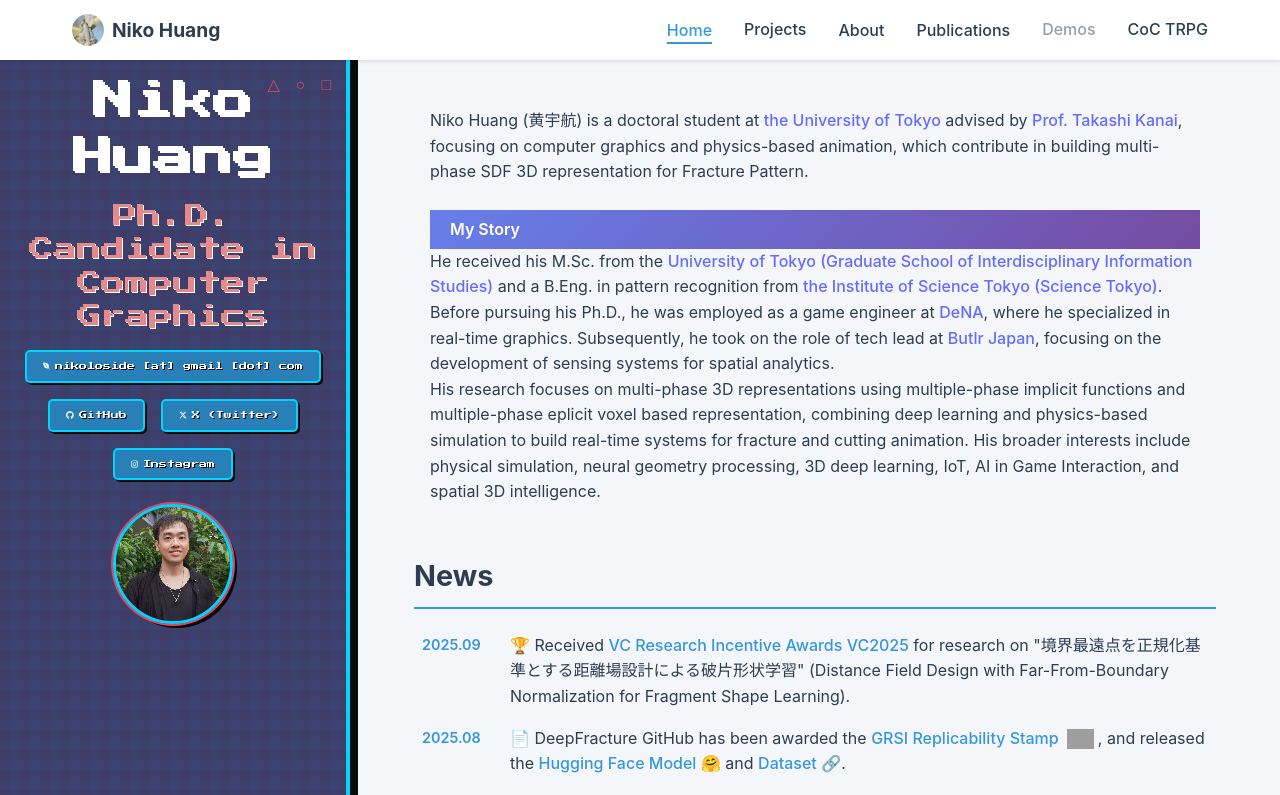
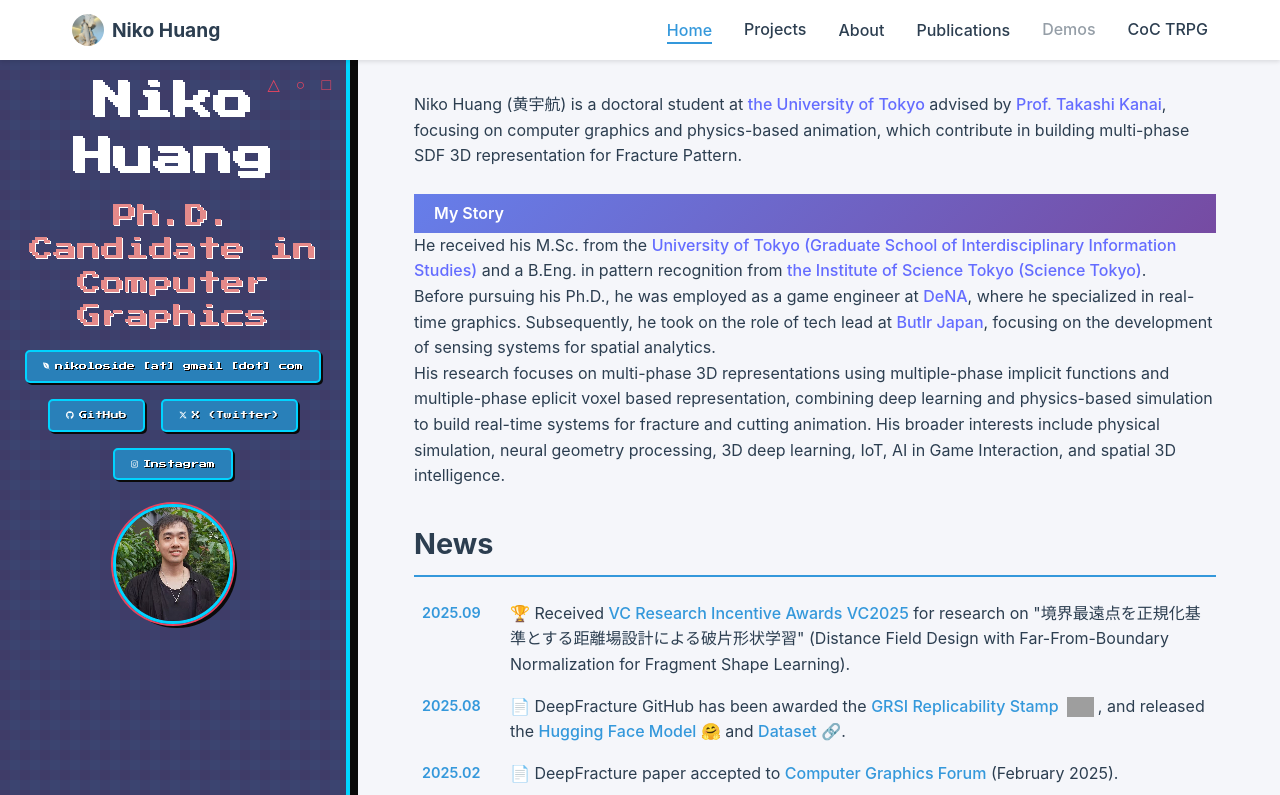
Before and after one commit to nikoloside/nikoloside.github.io, a React (Vite) app: page / in a window 1280 px wide. Shown: the top 795 px of the page. Built offline with nearby package versions, Linux system fonts and the light colour scheme; grey boxes are pictures that could not be loaded.

Commit message:
Expand the text in sp page

```diff
--- a/src/App.css
+++ b/src/App.css
@@ -822,7 +822,7 @@ body {
   }
 
   .content-section {
-    padding: 1rem;
+    padding: 0rem;
     margin: 0;
     width: 100%;
   }
@@ -1009,7 +1009,7 @@ body {
 }
 
 .card-content {
-  padding: 1rem;
+  padding: 0rem;
   background: none;
 }
 
```
